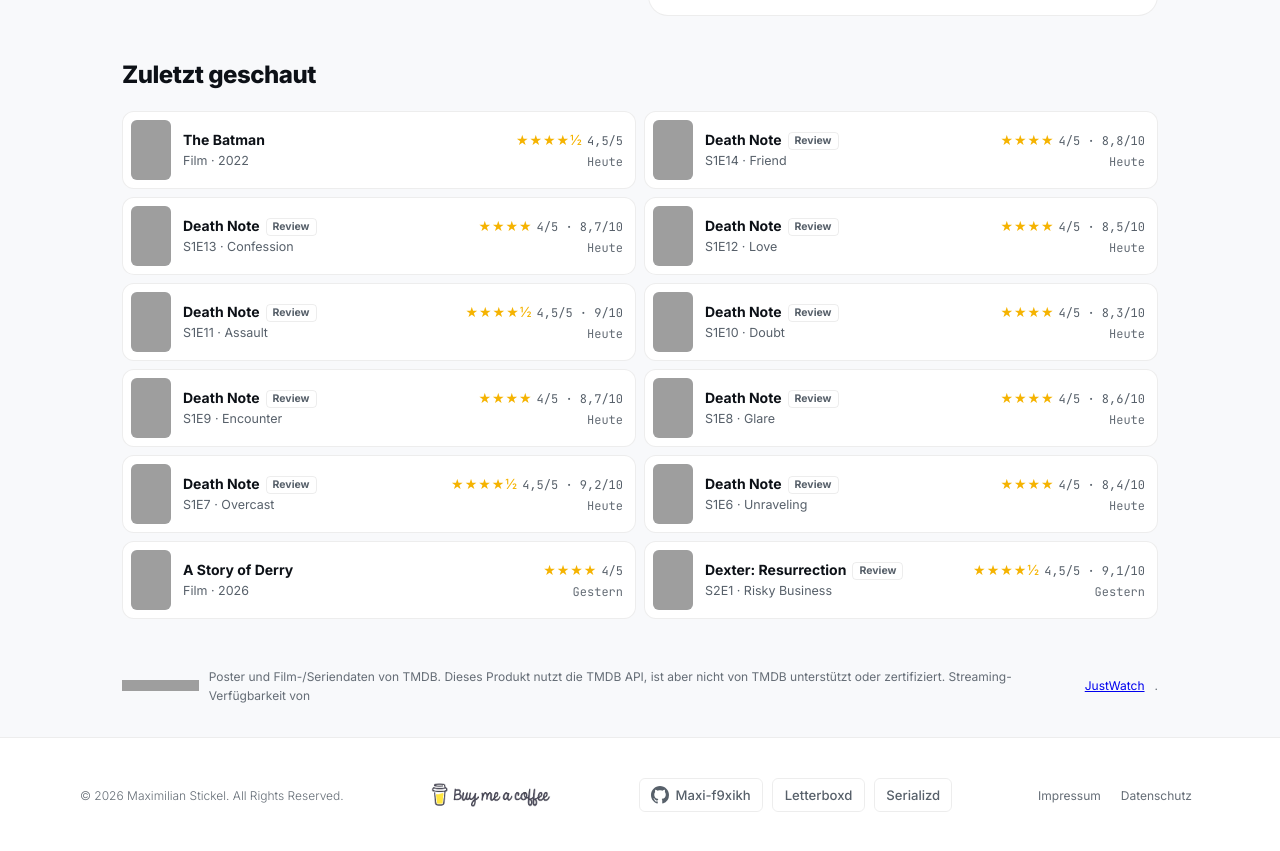
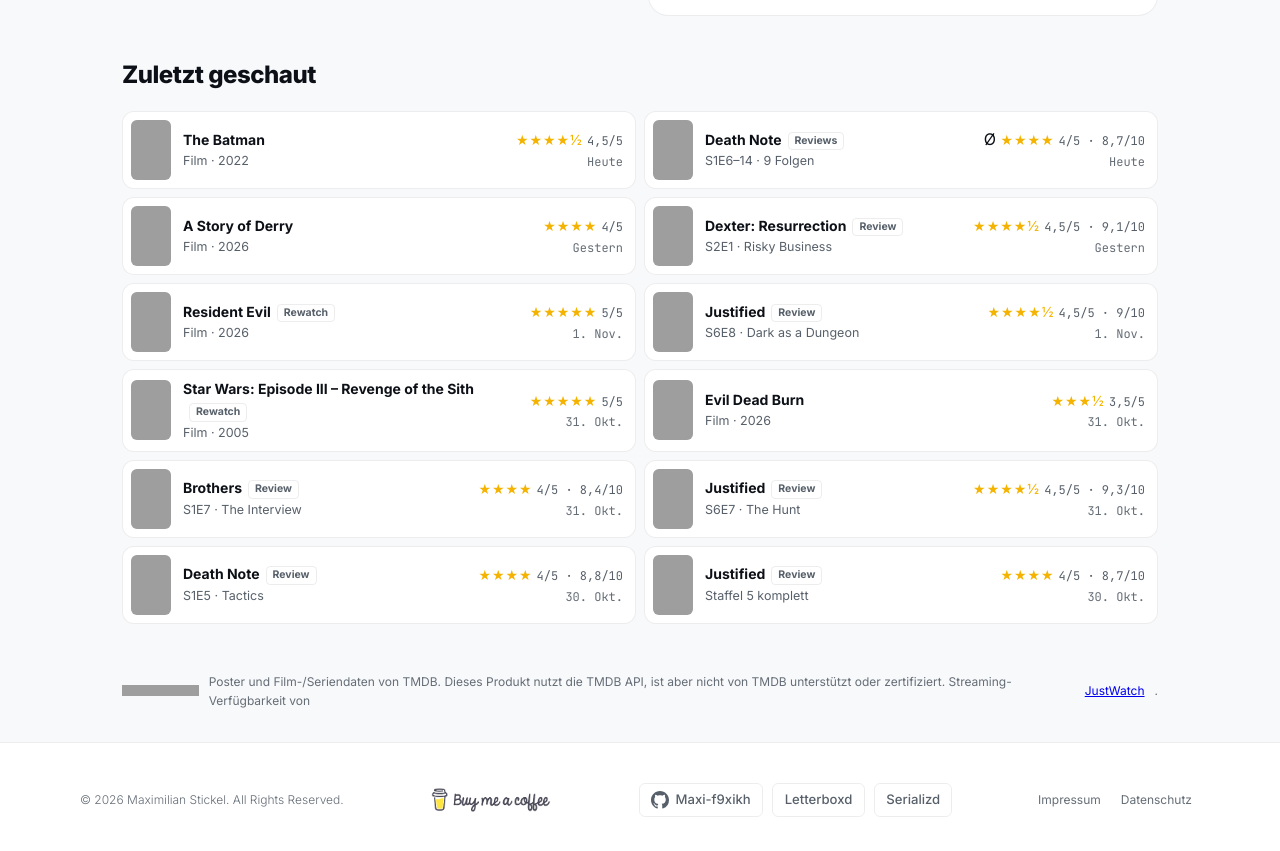
Before and after one commit to Maxi-f9xikh/Portfolio, a plain HTML site: page dashboard.html in a window 1280 px wide. Shown: the part 1930-2781 px from the top of the page. Drawn offline with Linux system fonts and the light colour scheme; grey boxes are pictures that could not be loaded.

Commit message:
feat: group same-day episodes in the recent list, show all reviews of a series
Co-Authored-By: Claude Opus 5.5 <noreply@anthropic.com>

```diff
--- a/dashboard.html
+++ b/dashboard.html
@@ -201,7 +201,7 @@
 
     <script src="js/index.js?v=4"></script>
     <script src="js/tmdb-config.js"></script>
-    <script src="js/dashboard.js?v=9"></script>
+    <script src="js/dashboard.js?v=10"></script>
     <script src="js/effects.js?v=6"></script>
 </body>
 </html>
--- a/js/dashboard.js
+++ b/js/dashboard.js
@@ -247,19 +247,43 @@ function renderRecs() {
 }
 
 // ── DIARY ─────────────────────────────────────
+// Episodes of one season watched on the same day become one row ("S1E6–14 · 9 Folgen")
+function diaryGroups(limit) {
+    const groups = [], byKey = new Map();
+    for (const e of dash.data.diary) {
+        const key = e.type === 'episode' ? `${e.tmdb}|${e.date}|${e.s}` : null;
+        if (key && byKey.has(key)) { byKey.get(key).push(e); continue; }
+        const group = [e];
+        groups.push(group);
+        if (key) byKey.set(key, group);
+    }
+    return groups.slice(0, limit);
+}
+
+const avg = xs => xs.reduce((a, x) => a + x, 0) / xs.length;
+
 function renderDiary() {
-    const entries = dash.data.diary.slice(0, 12);
-    $('dash-diary').innerHTML = entries.map(e => {
+    $('dash-diary').innerHTML = diaryGroups(12).map(group => {
+        const e = group[0];
         const isFilm = e.type === 'film';
         const item = isFilm ? dash.filmById.get(e.tmdb) : dash.showById.get(e.tmdb);
         const poster = item ? item.poster : null;
-        let sub;
-        if (isFilm) sub = `Film${item && item.year ? ' · ' + item.year : ''}`;
-        else if (e.type === 'episode') sub = `S${e.s}E${e.e}${e.ep ? ' · ' + e.ep : ''}`;
-        else if (e.type === 'season') sub = `Staffel ${e.s} komplett`;
-        else sub = 'Ganze Serie';
-        const rating = ratingHTML(e.rating, isFilm ? null : e.score);
-        const pills = (e.rewatch ? '<span class="pill">Rewatch</span>' : '') + (e.review ? '<span class="pill">Review</span>' : '');
+        let sub, rating;
+        if (group.length > 1) {
+            const nums = group.map(x => x.e);
+            sub = `S${e.s}E${Math.min(...nums)}–${Math.max(...nums)} · ${group.length} Folgen`;
+            const stars = group.filter(x => x.rating != null).map(x => x.rating);
+            const scores = group.filter(x => x.score != null).map(x => x.score);
+            rating = stars.length ? 'Ø ' + ratingHTML(Math.round(avg(stars) * 2) / 2, scores.length ? Math.round(avg(scores) * 10) / 10 : null) : '';
+        } else {
+            if (isFilm) sub = `Film${item && item.year ? ' · ' + item.year : ''}`;
+            else if (e.type === 'episode') sub = `S${e.s}E${e.e}${e.ep ? ' · ' + e.ep : ''}`;
+            else if (e.type === 'season') sub = `Staffel ${e.s} komplett`;
+            else sub = 'Ganze Serie';
+            rating = ratingHTML(e.rating, isFilm ? null : e.score);
+        }
+        const pills = (group.some(x => x.rewatch) ? '<span class="pill">Rewatch</span>' : '')
+            + (group.some(x => x.review) ? `<span class="pill">${group.length > 1 ? 'Reviews' : 'Review'}</span>` : '');
         return `<li class="diary-item" tabindex="0" data-kind="${isFilm ? 'film' : 'show'}" data-id="${e.tmdb}">
             ${thumb(poster)}
             <div class="diary-main">
@@ -597,7 +621,7 @@ async function openModal(kind, id) {
     if (kind === 'film') {
         revs = (reviews[`film-${id}`] || []).map(r => reviewHTML(`${relDay(r.date)}${r.rating != null ? ' · ' + starsHTML(r.rating) : ''}`, r.text));
     } else if (kind === 'show') {
-        revs = d.diary.filter(e => e.tmdb === id && e.review && reviews[`sz-${e.id}`]).slice(0, 10).map(e => {
+        revs = d.diary.filter(e => e.tmdb === id && e.review && reviews[`sz-${e.id}`]).slice(0, 40).map(e => {
             const what = e.type === 'episode' ? `S${e.s}E${e.e}` : e.type === 'season' ? `Staffel ${e.s}` : 'Serie';
             return reviewHTML(`${what} · ${relDay(e.date)}${e.rating ? ' · ' + ratingHTML(e.rating, e.score) : ''}`, reviews[`sz-${e.id}`]);
         });
```
